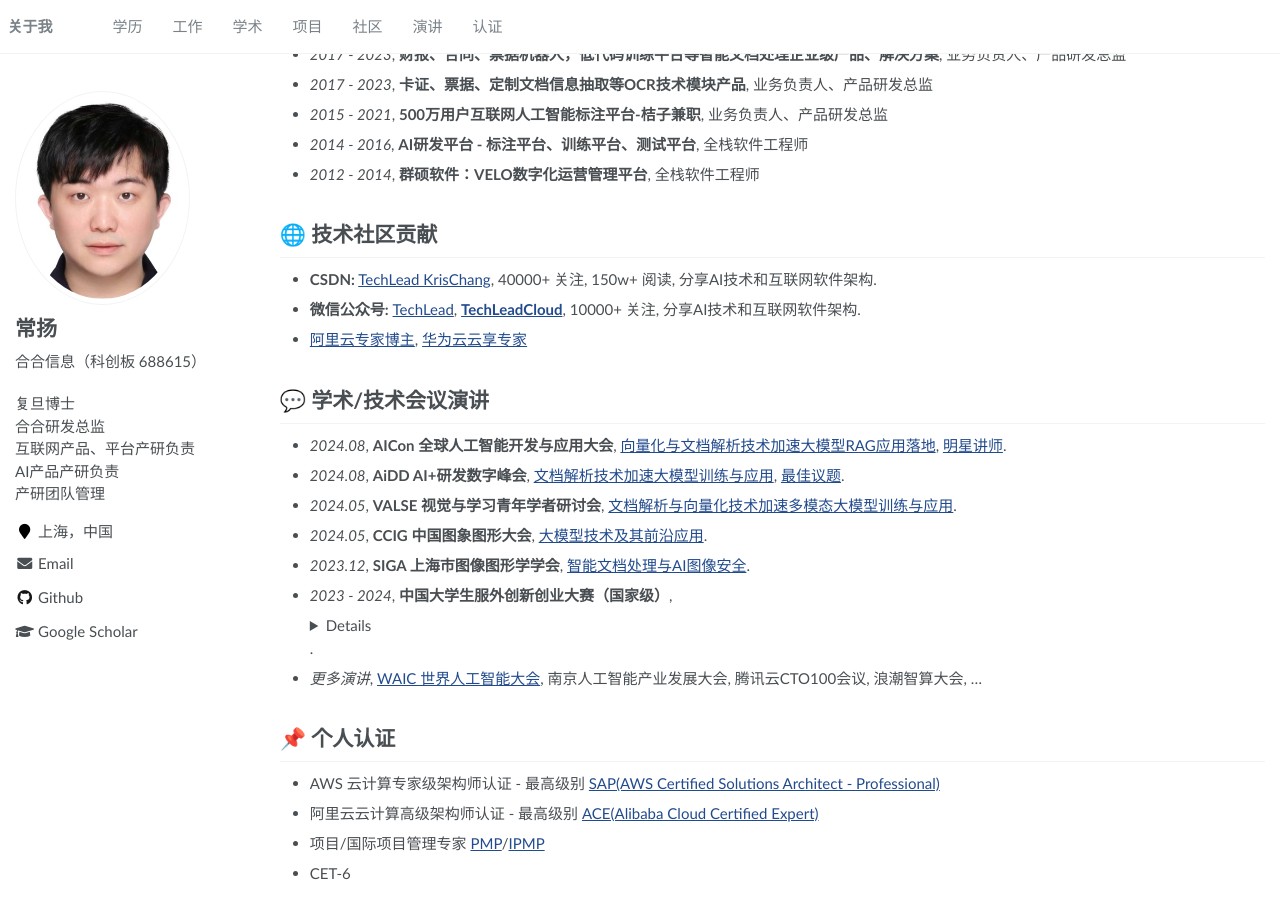
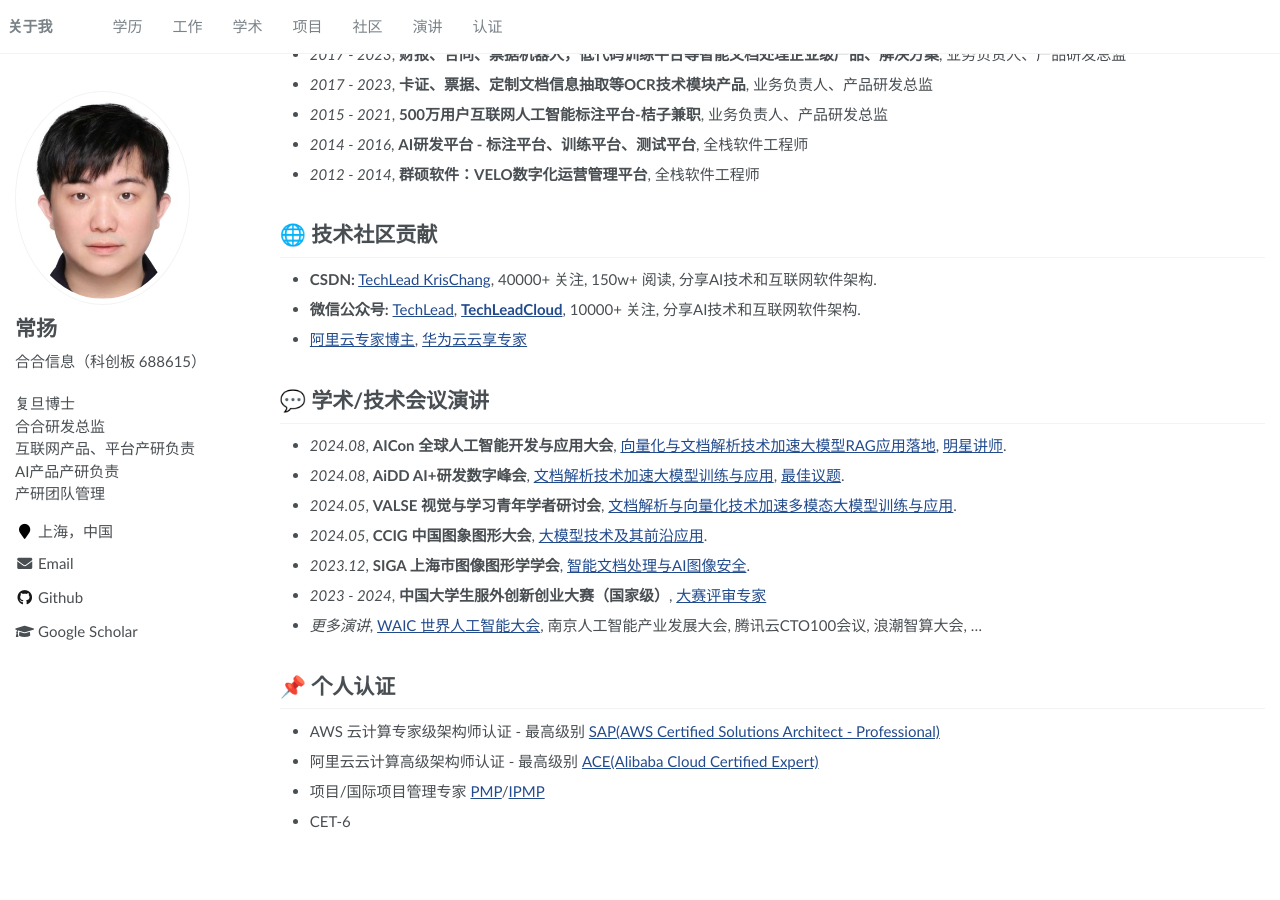
Before and after one commit to yangchangcy/yangchangcy.github.io, a Jekyll site: the page built from _pages/about.md, in a window 1280 px wide and 900 px high, scrolled down 831 px. Built offline with Jekyll 4.4.1, drawn with Linux system fonts in a browser that asks for light colours; after the commit the page ends 1678 px from its top, so only the background shows below that.

Commit message:
Update about.md

```diff
--- a/_pages/about.md
+++ b/_pages/about.md
@@ -94,7 +94,7 @@
 
 - *2023.12*, **SIGA 上海市图像图形学学会**, [智能文档处理与AI图像安全](http://www.siga.org.cn/xhhd/2023hj.html).
 
-- *2023 - 2024*, **中国大学生服外创新创业大赛（国家级）**, <details><summary>大赛评审专家</summary><img src="http://image.openwrite.cn/31614_E8E6A92F05A64383A3EA36D81B0D324D" alt="大赛评审专家" style="max-width: 100%;"></details>.
+- *2023 - 2024*, **中国大学生服外创新创业大赛（国家级）**, [大赛评审专家]("http://image.openwrite.cn/31614_E8E6A92F05A64383A3EA36D81B0D324D)
 
 - *更多演讲*, [WAIC 世界人工智能大会](https://m.yicai.com/news/101104344.html), 南京人工智能产业发展大会, 腾讯云CTO100会议, 浪潮智算大会, ...
 
```
